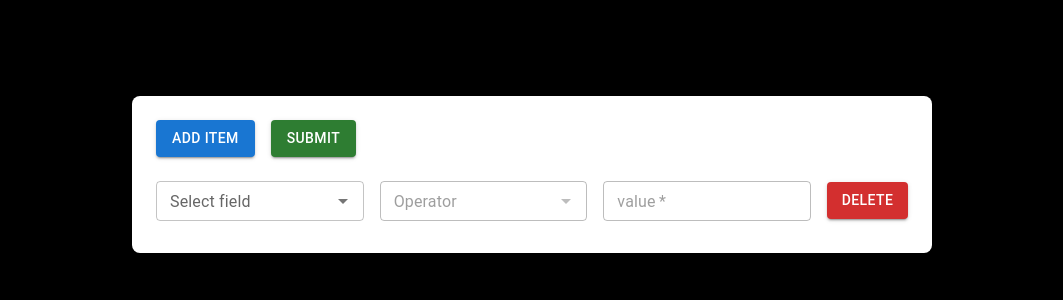
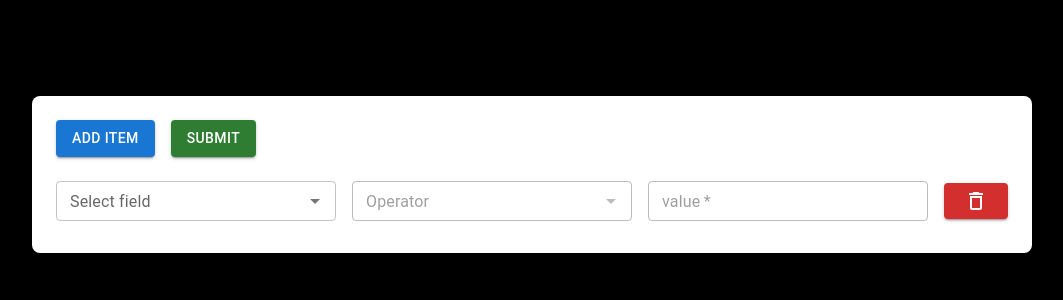
Before and after one commit to danghieuliem/Exam_ByteTech, a Next.js app: page / in a window 1280 px wide. Shown: the top 300 px of the page, without its empty margins (108-1171 px from the left). Built offline with nearby package versions, Linux system fonts and the light colour scheme.

Commit message:
feat/update-UI

```diff
--- a/package.json
+++ b/package.json
@@ -25,6 +25,7 @@
   "dependencies": {
     "@emotion/react": "^11.11.4",
     "@emotion/styled": "^11.11.5",
+    "@mui/icons-material": "^5.15.20",
     "@mui/material": "^5.15.20",
     "@mui/styled-engine-sc": "^6.0.0-alpha.18",
     "@mui/x-date-pickers-pro": "^6.19.5",
--- a/src/components/customItem/customItem.tsx
+++ b/src/components/customItem/customItem.tsx
@@ -4,8 +4,10 @@ import { CustomAutocomplete } from '@/components/customAutocomplete'
 import { MOCK_DATA, OPERATORS } from '@/constants'
 import { TField, TItem, TObjectTransDataType, TTransDataType } from '@/types'
 import { Box, Button } from '@mui/material'
+import { isString } from 'lodash'
 import { useMemo, useState } from 'react'
 import { UseFieldArrayRemove, UseFormReturn } from 'react-hook-form'
+import { DeleteOutlineIcon } from '../icons'
 import FieldValues from './fieldValue'
 
 export const transDataType: TObjectTransDataType = {
@@ -43,6 +45,10 @@ const CustomItem = ({ useListDataFrom, index, remove }: TProps) => {
       <Box className='grid grid-cols-3 w-11/12 gap-4'>
         <CustomAutocomplete
           isValueTypeObject={true}
+          getOptionLabel={(option) => {
+            if (isString(option)) return option
+            return `${option.name} - ${option.dataType}`
+          }}
           fullWidth
           control={control}
           options={MOCK_DATA}
@@ -64,6 +70,7 @@ const CustomItem = ({ useListDataFrom, index, remove }: TProps) => {
           }}
         />
         <CustomAutocomplete
+          key={watch(`listData.${index}.operators`)}
           fullWidth
           control={control}
           options={listOperator}
@@ -90,7 +97,7 @@ const CustomItem = ({ useListDataFrom, index, remove }: TProps) => {
         />
       </Box>
       <Button color='error' variant='contained' onClick={() => remove(index)}>
-        Delete
+        <DeleteOutlineIcon />
       </Button>
     </Box>
   )
--- /dev/null
+++ b/src/components/icons/index.ts
@@ -0,0 +1 @@
+export { default as DeleteOutlineIcon } from '@mui/icons-material/DeleteOutline'
--- a/src/screens/home/index.tsx
+++ b/src/screens/home/index.tsx
@@ -8,7 +8,7 @@ import { DEFAULT_VALUE, useHook } from './hook'
 const HomeScreen = () => {
   const { onSubmit, fields, append, remove, useListDataFrom } = useHook()
   return (
-    <Box className='text-3xl w-[800px] bg-white p-6 space-y-4 rounded-lg'>
+    <Box className='text-3xl w-[1000px] bg-white p-6 space-y-4 rounded-lg'>
       <Box className='flex gap-4 '>
         <Button
           color='primary'
```
Also changed, not shown: 1 other file (tests, documents, lock files or other folders).
